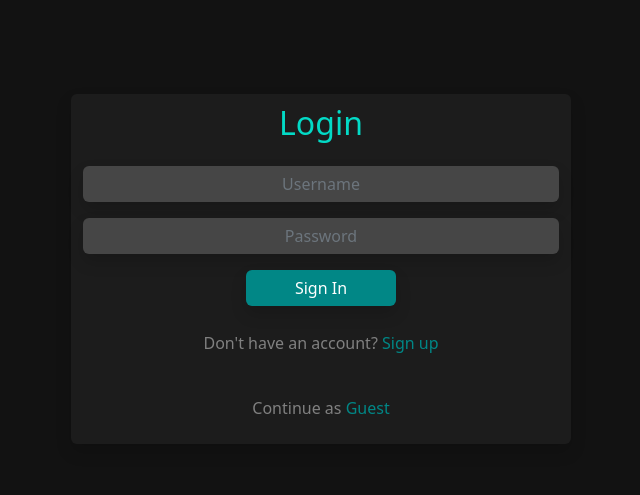
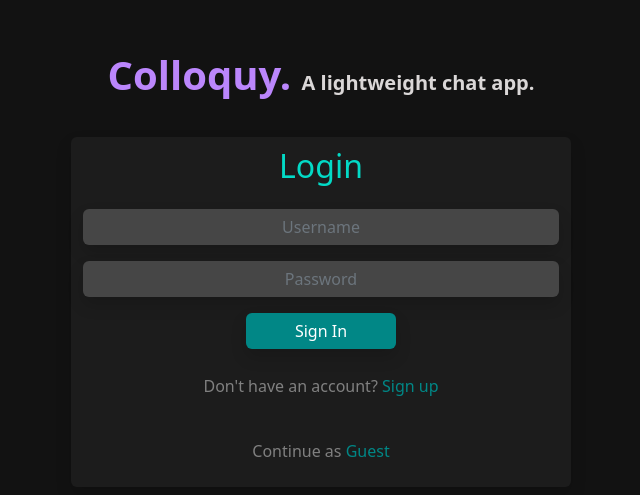
Before and after one commit to AaronAWB/Colloquy, a React (Vite) app in the folder client/: page /login in a window 1280 px wide. Shown: the part 131-626 px from the top of the page, without its empty margins (319-959 px from the left). Built offline with nearby package versions, Linux system fonts and the light colour scheme; no server answers.

Commit message:
add app title and styling

```diff
--- a/client/src/pages/Login.jsx
+++ b/client/src/pages/Login.jsx
@@ -55,6 +55,7 @@ function Login () {
     return (
         <Container className='content-container'>
             <div className='login-container'>
+                <h1 className='app-title'>Colloquy. <span className='app-subtitle'>A lightweight chat app.</span></h1>
                 <Container className='alert-container'>
                     {loginError && (
                     <Alert className='login-alert' variant="danger" onClose={() => setLoginError(false)} dismissible>
--- a/client/src/styles/Login.css
+++ b/client/src/styles/Login.css
@@ -12,6 +12,19 @@
     justify-content: center;
     align-items: center;
     height: 100vh;
+}
+
+.app-title {
+    color: #bb86fc;
+    font-weight: bold;
+    cursor: default;
+    padding-bottom: 30px;
+}
+
+.app-subtitle {
+    color: rgb(218, 215, 215);
+    cursor: default;
+    font-size: 20px;
 }
 
 .alert-container {
```
